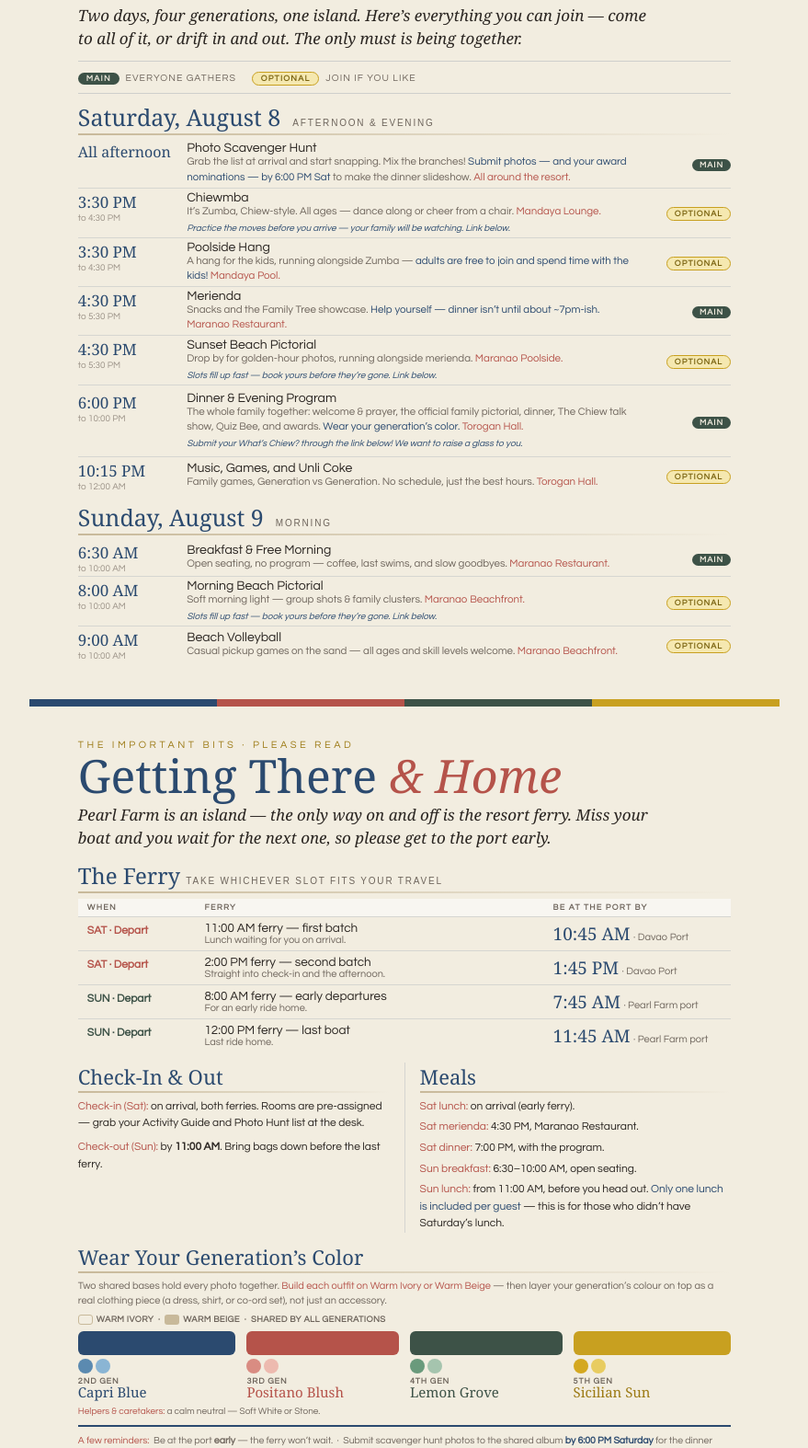
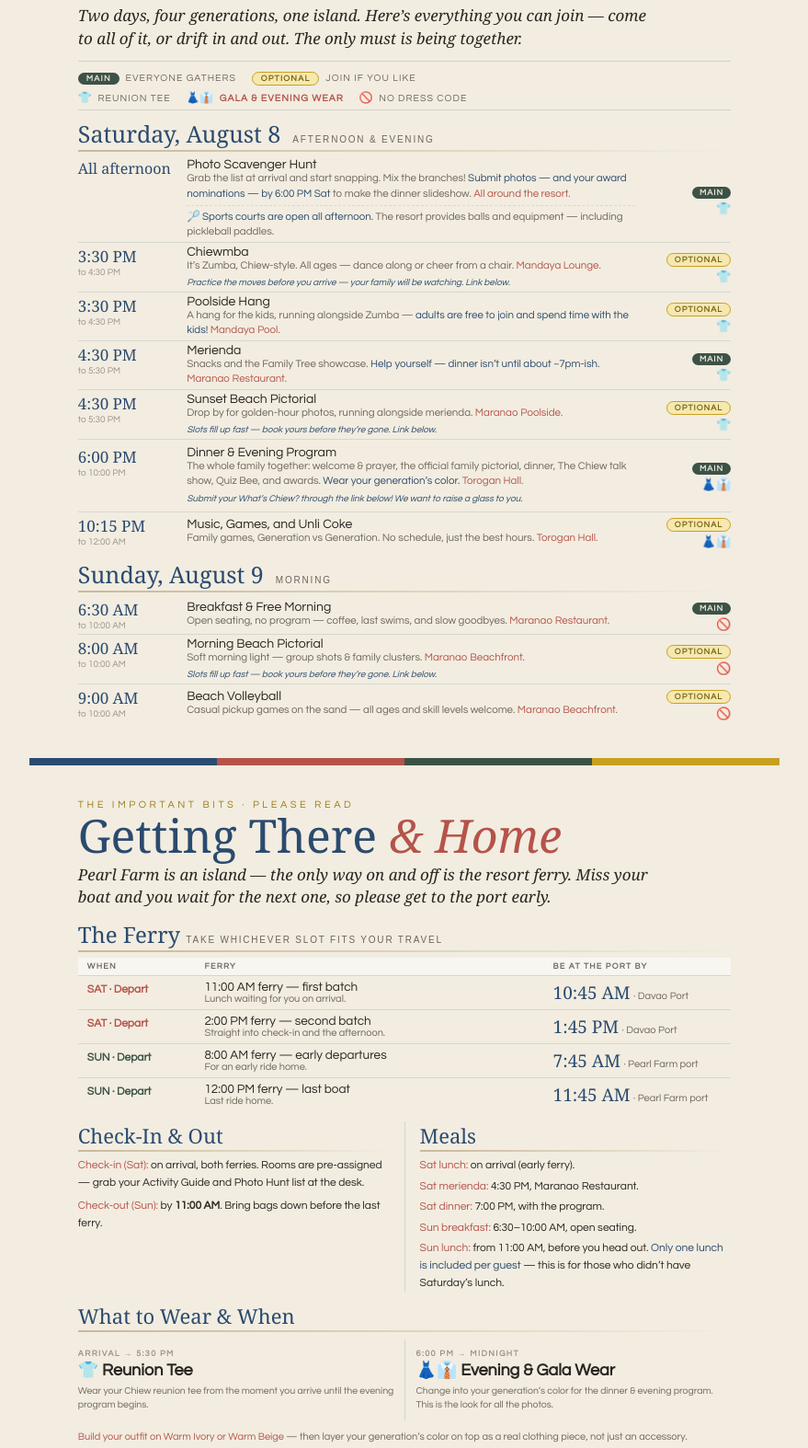
Before and after one commit to jnpkwan/Chiew_2026, a plain HTML site: page index.html in a window 1280 px wide. Shown: the part 151-1725 px from the top of the page at 92% size, without its empty margins (200-1079 px from the left). Drawn offline with Linux system fonts and the light colour scheme.

Commit message:
Add files via upload

```diff
--- a/index.html
+++ b/index.html
@@ -44,11 +44,19 @@ table{border-collapse:collapse;}
 
   <!-- LEGEND -->
   <table width="100%" style="margin:12px 0 4px;border-top:1px solid rgba(43,74,111,0.18);border-bottom:1px solid rgba(43,74,111,0.18);">
-    <tr><td style="padding:8px 0;">
+    <tr><td style="padding:8px 0 4px;">
       <span style="display:inline-block;font-size:9px;letter-spacing:0.14em;text-transform:uppercase;font-weight:700;padding:2px 9px;border-radius:99px;background:#3D5247;color:#F2EDE0;">Main</span>
       <span style="font-size:10.5px;letter-spacing:0.1em;text-transform:uppercase;color:#6E655C;font-weight:500;">&nbsp;Everyone gathers&nbsp;&nbsp;&nbsp;&nbsp;</span>
       <span style="display:inline-block;font-size:9px;letter-spacing:0.14em;text-transform:uppercase;font-weight:700;padding:2px 9px;border-radius:99px;background:#F5E8B0;color:#7a6310;border:1px solid #C8A020;">Optional</span>
       <span style="font-size:10.5px;letter-spacing:0.1em;text-transform:uppercase;color:#6E655C;font-weight:500;">&nbsp;Join if you like</span>
+    </td></tr>
+    <tr><td style="padding:0 0 6px;">
+      <span style="font-size:12px;">👕</span>
+      <span style="font-size:10.5px;letter-spacing:0.1em;text-transform:uppercase;color:#6E655C;font-weight:500;">&nbsp;Reunion tee&nbsp;&nbsp;&nbsp;&nbsp;</span>
+      <span style="font-size:12px;">👗👔</span>
+      <span style="font-size:10.5px;letter-spacing:0.1em;text-transform:uppercase;color:#B5534A;font-weight:600;">&nbsp;Gala &amp; evening wear&nbsp;&nbsp;&nbsp;&nbsp;</span>
+      <span style="font-size:12px;">🚫</span>
+      <span style="font-size:10.5px;letter-spacing:0.1em;text-transform:uppercase;color:#6E655C;font-weight:500;">&nbsp;No dress code</span>
     </td></tr>
   </table>
 
@@ -60,32 +68,32 @@ table{border-collapse:collapse;}
     <colgroup><col style="width:1.15in;"><col><col style="width:1in;"></colgroup>
 
     <tr style="border-bottom:1px solid rgba(43,74,111,0.14);"><td style="padding:3px 8px 3px 0;vertical-align:top;"><span class="dispfont" style="font-size:16px;color:#2B4A6F;">All afternoon</span></td>
-      <td style="padding:3px 8px;"><div style="font-weight:500;font-size:14px;color:#2A2521;">Photo Scavenger Hunt</div><div style="font-size:11.5px;color:#6E655C;line-height:1.4;">Grab the list at arrival and start snapping. Mix the branches! <span style="color:#2B4A6F;">Submit photos &mdash; and your award nominations &mdash; by 6:00 PM Sat</span> to make the dinner slideshow. <span style="color:#B5534A;">All around the resort.</span></div></td>
-      <td style="padding:3px 0;text-align:right;vertical-align:middle;"><span style="display:inline-block;font-size:9px;letter-spacing:0.12em;text-transform:uppercase;font-weight:700;padding:2px 8px;border-radius:99px;background:#3D5247;color:#F2EDE0;">Main</span></td></tr>
+      <td style="padding:3px 8px;"><div style="font-weight:500;font-size:14px;color:#2A2521;">Photo Scavenger Hunt</div><div style="font-size:11.5px;color:#6E655C;line-height:1.4;">Grab the list at arrival and start snapping. Mix the branches! <span style="color:#2B4A6F;">Submit photos &mdash; and your award nominations &mdash; by 6:00 PM Sat</span> to make the dinner slideshow. <span style="color:#B5534A;">All around the resort.</span></div><div style="font-size:11.5px;color:#6E655C;line-height:1.4;margin-top:4px;padding-top:4px;border-top:1px dashed rgba(43,74,111,0.12);">🏸 <span style="color:#2B4A6F;">Sports courts are open all afternoon.</span> The resort provides balls and equipment &mdash; including pickleball paddles.</div></td>
+      <td style="padding:3px 0;text-align:right;vertical-align:middle;"><span style="display:inline-block;font-size:9px;letter-spacing:0.12em;text-transform:uppercase;font-weight:700;padding:2px 8px;border-radius:99px;background:#3D5247;color:#F2EDE0;">Main</span><div style="font-size:13px;margin-top:3px;text-align:right;">👕</div></td></tr>
 
     <tr style="border-bottom:1px solid rgba(43,74,111,0.14);"><td style="padding:3px 8px 3px 0;vertical-align:top;"><span class="dispfont" style="font-size:17px;color:#2B4A6F;">3:30 PM</span><div style="font-size:10px;color:#9a9186;margin-top:1px;">to 4:30 PM</div></td>
       <td style="padding:3px 8px;"><div style="font-weight:500;font-size:14px;color:#2A2521;">Chiewmba</div><div style="font-size:11.5px;color:#6E655C;line-height:1.4;">It&rsquo;s Zumba, Chiew-style. All ages &mdash; dance along or cheer from a chair. <span style="color:#B5534A;">Mandaya Lounge.</span><div style="font-size:10px;color:#2B4A6F;font-style:italic;margin-top:3px;">Practice the moves before you arrive &mdash; your family will be watching. Link below.</div></div></td>
-      <td style="padding:3px 0;text-align:right;vertical-align:middle;"><span style="display:inline-block;font-size:9px;letter-spacing:0.12em;text-transform:uppercase;font-weight:700;padding:2px 8px;border-radius:99px;background:#F5E8B0;color:#7a6310;border:1px solid #C8A020;">Optional</span></td></tr>
+      <td style="padding:3px 0;text-align:right;vertical-align:middle;"><span style="display:inline-block;font-size:9px;letter-spacing:0.12em;text-transform:uppercase;font-weight:700;padding:2px 8px;border-radius:99px;background:#F5E8B0;color:#7a6310;border:1px solid #C8A020;">Optional</span><div style="font-size:13px;margin-top:3px;text-align:right;">👕</div></td></tr>
 
     <tr style="border-bottom:1px solid rgba(43,74,111,0.14);"><td style="padding:3px 8px 3px 0;vertical-align:top;"><span class="dispfont" style="font-size:17px;color:#2B4A6F;">3:30 PM</span><div style="font-size:10px;color:#9a9186;margin-top:1px;">to 4:30 PM</div></td>
       <td style="padding:3px 8px;"><div style="font-weight:500;font-size:14px;color:#2A2521;">Poolside Hang</div><div style="font-size:11.5px;color:#6E655C;line-height:1.4;">A hang for the kids, running alongside Zumba &mdash; <span style="color:#2B4A6F;">adults are free to join and spend time with the kids!</span> <span style="color:#B5534A;">Mandaya Pool.</span></div></td>
-      <td style="padding:3px 0;text-align:right;vertical-align:middle;"><span style="display:inline-block;font-size:9px;letter-spacing:0.12em;text-transform:uppercase;font-weight:700;padding:2px 8px;border-radius:99px;background:#F5E8B0;color:#7a6310;border:1px solid #C8A020;">Optional</span></td></tr>
+      <td style="padding:3px 0;text-align:right;vertical-align:middle;"><span style="display:inline-block;font-size:9px;letter-spacing:0.12em;text-transform:uppercase;font-weight:700;padding:2px 8px;border-radius:99px;background:#F5E8B0;color:#7a6310;border:1px solid #C8A020;">Optional</span><div style="font-size:13px;margin-top:3px;text-align:right;">👕</div></td></tr>
 
     <tr style="border-bottom:1px solid rgba(43,74,111,0.14);"><td style="padding:3px 8px 3px 0;vertical-align:top;"><span class="dispfont" style="font-size:17px;color:#2B4A6F;">4:30 PM</span><div style="font-size:10px;color:#9a9186;margin-top:1px;">to 5:30 PM</div></td>
       <td style="padding:3px 8px;"><div style="font-weight:500;font-size:14px;color:#2A2521;">Merienda</div><div style="font-size:11.5px;color:#6E655C;line-height:1.4;">Snacks and the Family Tree showcase. <span style="color:#2B4A6F;">Help yourself &mdash; dinner isn&rsquo;t until about ~7pm-ish.</span> <span style="color:#B5534A;">Maranao Restaurant.</span></div></td>
-      <td style="padding:3px 0;text-align:right;vertical-align:middle;"><span style="display:inline-block;font-size:9px;letter-spacing:0.12em;text-transform:uppercase;font-weight:700;padding:2px 8px;border-radius:99px;background:#3D5247;color:#F2EDE0;">Main</span></td></tr>
+      <td style="padding:3px 0;text-align:right;vertical-align:middle;"><span style="display:inline-block;font-size:9px;letter-spacing:0.12em;text-transform:uppercase;font-weight:700;padding:2px 8px;border-radius:99px;background:#3D5247;color:#F2EDE0;">Main</span><div style="font-size:13px;margin-top:3px;text-align:right;">👕</div></td></tr>
 
     <tr style="border-bottom:1px solid rgba(43,74,111,0.14);"><td style="padding:3px 8px 3px 0;vertical-align:top;"><span class="dispfont" style="font-size:17px;color:#2B4A6F;">4:30 PM</span><div style="font-size:10px;color:#9a9186;margin-top:1px;">to 5:30 PM</div></td>
       <td style="padding:3px 8px;"><div style="font-weight:500;font-size:14px;color:#2A2521;">Sunset Beach Pictorial</div><div style="font-size:11.5px;color:#6E655C;line-height:1.4;">Drop by for golden-hour photos, running alongside merienda. <span style="color:#B5534A;">Maranao Poolside.</span><div style="font-size:10px;color:#2B4A6F;font-style:italic;margin-top:3px;">Slots fill up fast &mdash; book yours before they&rsquo;re gone. Link below.</div></div></td>
-      <td style="padding:3px 0;text-align:right;vertical-align:middle;"><span style="display:inline-block;font-size:9px;letter-spacing:0.12em;text-transform:uppercase;font-weight:700;padding:2px 8px;border-radius:99px;background:#F5E8B0;color:#7a6310;border:1px solid #C8A020;">Optional</span></td></tr>
+      <td style="padding:3px 0;text-align:right;vertical-align:middle;"><span style="display:inline-block;font-size:9px;letter-spacing:0.12em;text-transform:uppercase;font-weight:700;padding:2px 8px;border-radius:99px;background:#F5E8B0;color:#7a6310;border:1px solid #C8A020;">Optional</span><div style="font-size:13px;margin-top:3px;text-align:right;">👕</div></td></tr>
 
     <tr style="border-bottom:1px solid rgba(43,74,111,0.14);"><td style="padding:7px 8px 7px 0;vertical-align:top;"><span class="dispfont" style="font-size:17px;color:#2B4A6F;">6:00 PM</span><div style="font-size:10px;color:#9a9186;margin-top:1px;">to 10:00 PM</div></td>
       <td style="padding:7px 8px;"><div style="font-weight:500;font-size:14px;color:#2A2521;">Dinner &amp; Evening Program</div><div style="font-size:11.5px;color:#6E655C;line-height:1.4;">The whole family together: welcome &amp; prayer, the official family pictorial, dinner, The Chiew talk show, Quiz Bee, and awards. <span style="color:#2B4A6F;">Wear your generation&rsquo;s color.</span> <span style="color:#B5534A;">Torogan Hall.</span><div style="font-size:10px;color:#2B4A6F;font-style:italic;margin-top:3px;">Submit your What&rsquo;s Chiew? through the link below! We want to raise a glass to you.</div></div></td>
-      <td style="padding:7px 0;text-align:right;vertical-align:middle;"><span style="display:inline-block;font-size:9px;letter-spacing:0.12em;text-transform:uppercase;font-weight:700;padding:2px 8px;border-radius:99px;background:#3D5247;color:#F2EDE0;">Main</span></td></tr>
+      <td style="padding:7px 0;text-align:right;vertical-align:middle;"><span style="display:inline-block;font-size:9px;letter-spacing:0.12em;text-transform:uppercase;font-weight:700;padding:2px 8px;border-radius:99px;background:#3D5247;color:#F2EDE0;">Main</span><div style="font-size:13px;margin-top:3px;text-align:right;">👗👔</div></td></tr>
 
     <tr><td style="padding:3px 8px 3px 0;vertical-align:top;"><span class="dispfont" style="font-size:17px;color:#2B4A6F;">10:15 PM</span><div style="font-size:10px;color:#9a9186;margin-top:1px;">to 12:00 AM</div></td>
       <td style="padding:3px 8px;"><div style="font-weight:500;font-size:14px;color:#2A2521;">Music, Games, and Unli Coke</div><div style="font-size:11.5px;color:#6E655C;line-height:1.4;">Family games, Generation vs Generation. No schedule, just the best hours. <span style="color:#B5534A;">Torogan Hall.</span></div></td>
-      <td style="padding:3px 0;text-align:right;vertical-align:middle;"><span style="display:inline-block;font-size:9px;letter-spacing:0.12em;text-transform:uppercase;font-weight:700;padding:2px 8px;border-radius:99px;background:#F5E8B0;color:#7a6310;border:1px solid #C8A020;">Optional</span></td></tr>
+      <td style="padding:3px 0;text-align:right;vertical-align:middle;"><span style="display:inline-block;font-size:9px;letter-spacing:0.12em;text-transform:uppercase;font-weight:700;padding:2px 8px;border-radius:99px;background:#F5E8B0;color:#7a6310;border:1px solid #C8A020;">Optional</span><div style="font-size:13px;margin-top:3px;text-align:right;">👗👔</div></td></tr>
   </table>
 
   <!-- SUNDAY -->
@@ -97,15 +105,15 @@ table{border-collapse:collapse;}
 
     <tr style="border-bottom:1px solid rgba(43,74,111,0.14);"><td style="padding:3px 8px 3px 0;vertical-align:top;"><span class="dispfont" style="font-size:17px;color:#2B4A6F;">6:30 AM</span><div style="font-size:10px;color:#9a9186;margin-top:1px;">to 10:00 AM</div></td>
       <td style="padding:3px 8px;"><div style="font-weight:500;font-size:14px;color:#2A2521;">Breakfast &amp; Free Morning</div><div style="font-size:11.5px;color:#6E655C;line-height:1.4;">Open seating, no program &mdash; coffee, last swims, and slow goodbyes. <span style="color:#B5534A;">Maranao Restaurant.</span></div></td>
-      <td style="padding:3px 0;text-align:right;vertical-align:middle;"><span style="display:inline-block;font-size:9px;letter-spacing:0.12em;text-transform:uppercase;font-weight:700;padding:2px 8px;border-radius:99px;background:#3D5247;color:#F2EDE0;">Main</span></td></tr>
+      <td style="padding:3px 0;text-align:right;vertical-align:middle;"><span style="display:inline-block;font-size:9px;letter-spacing:0.12em;text-transform:uppercase;font-weight:700;padding:2px 8px;border-radius:99px;background:#3D5247;color:#F2EDE0;">Main</span><div style="font-size:13px;margin-top:3px;text-align:right;">🚫</div></td></tr>
 
     <tr style="border-bottom:1px solid rgba(43,74,111,0.14);"><td style="padding:3px 8px 3px 0;vertical-align:top;"><span class="dispfont" style="font-size:17px;color:#2B4A6F;">8:00 AM</span><div style="font-size:10px;color:#9a9186;margin-top:1px;">to 10:00 AM</div></td>
       <td style="padding:3px 8px;"><div style="font-weight:500;font-size:14px;color:#2A2521;">Morning Beach Pictorial</div><div style="font-size:11.5px;color:#6E655C;line-height:1.4;">Soft morning light &mdash; group shots &amp; family clusters. <span style="color:#B5534A;">Maranao Beachfront.</span><div style="font-size:10px;color:#2B4A6F;font-style:italic;margin-top:3px;">Slots fill up fast &mdash; book yours before they&rsquo;re gone. Link below.</div></div></td>
-      <td style="padding:3px 0;text-align:right;vertical-align:middle;"><span style="display:inline-block;font-size:9px;letter-spacing:0.12em;text-transform:uppercase;font-weight:700;padding:2px 8px;border-radius:99px;background:#F5E8B0;color:#7a6310;border:1px solid #C8A020;">Optional</span></td></tr>
+      <td style="padding:3px 0;text-align:right;vertical-align:middle;"><span style="display:inline-block;font-size:9px;letter-spacing:0.12em;text-transform:uppercase;font-weight:700;padding:2px 8px;border-radius:99px;background:#F5E8B0;color:#7a6310;border:1px solid #C8A020;">Optional</span><div style="font-size:13px;margin-top:3px;text-align:right;">🚫</div></td></tr>
 
     <tr><td style="padding:3px 8px 3px 0;vertical-align:top;"><span class="dispfont" style="font-size:17px;color:#2B4A6F;">9:00 AM</span><div style="font-size:10px;color:#9a9186;margin-top:1px;">to 10:00 AM</div></td>
       <td style="padding:3px 8px;"><div style="font-weight:500;font-size:14px;color:#2A2521;">Beach Volleyball</div><div style="font-size:11.5px;color:#6E655C;line-height:1.4;">Casual pickup games on the sand &mdash; all ages and skill levels welcome. <span style="color:#B5534A;">Maranao Beachfront.</span></div></td>
-      <td style="padding:3px 0;text-align:right;vertical-align:middle;"><span style="display:inline-block;font-size:9px;letter-spacing:0.12em;text-transform:uppercase;font-weight:700;padding:2px 8px;border-radius:99px;background:#F5E8B0;color:#7a6310;border:1px solid #C8A020;">Optional</span></td></tr>
+      <td style="padding:3px 0;text-align:right;vertical-align:middle;"><span style="display:inline-block;font-size:9px;letter-spacing:0.12em;text-transform:uppercase;font-weight:700;padding:2px 8px;border-radius:99px;background:#F5E8B0;color:#7a6310;border:1px solid #C8A020;">Optional</span><div style="font-size:13px;margin-top:3px;text-align:right;">🚫</div></td></tr>
   </table>
 
 
@@ -175,10 +183,26 @@ table{border-collapse:collapse;}
 
 
   <!-- WEAR YOUR COLOR -->
-  <p class="dispfont" style="font-size:22px;color:#2B4A6F;font-weight:400;margin:11px 0 1px;">Wear Your Generation&rsquo;s Color</p>
-  <div style="height:2px;background:linear-gradient(90deg,#C8B99A,transparent);margin-bottom:6px;"></div>
+  <p class="dispfont" style="font-size:22px;color:#2B4A6F;font-weight:400;margin:11px 0 1px;">What to Wear &amp; When</p>
+  <div style="height:2px;background:linear-gradient(90deg,#C8B99A,transparent);margin-bottom:8px;"></div>
 
-  <p style="font-size:11px;color:#6E655C;line-height:1.5;margin-bottom:6px;">Two shared bases hold every photo together. <span style="color:#B5534A;">Build each outfit on Warm Ivory or Warm Beige</span> &mdash; then layer your generation&rsquo;s colour on top as a real clothing piece (a dress, shirt, or co-ord set), not just an accessory.</p>
+  <!-- Two-act dress timeline -->
+  <table width="100%" style="table-layout:fixed;border-collapse:collapse;margin-bottom:10px;">
+    <tr>
+      <td style="width:50%;padding:10px 8px 10px 0;border-right:1px solid rgba(43,74,111,0.14);vertical-align:top;">
+        <div style="font-size:9px;letter-spacing:0.16em;text-transform:uppercase;color:#9a9186;font-weight:600;margin-bottom:4px;">Arrival &rarr; 5:30 PM</div>
+        <div style="font-size:18px;font-weight:700;color:#2A2521;line-height:1.1;">👕 Reunion Tee</div>
+        <div style="font-size:10.5px;color:#6E655C;margin-top:4px;line-height:1.45;">Wear your Chiew reunion tee from the moment you arrive until the evening program begins.</div>
+      </td>
+      <td style="width:50%;padding:10px 0 10px 12px;vertical-align:top;">
+        <div style="font-size:9px;letter-spacing:0.16em;text-transform:uppercase;color:#9a9186;font-weight:600;margin-bottom:4px;">6:00 PM &rarr; Midnight</div>
+        <div style="font-size:18px;font-weight:700;color:#2A2521;line-height:1.1;">👗👔 Evening &amp; Gala Wear</div>
+        <div style="font-size:10.5px;color:#6E655C;margin-top:4px;line-height:1.45;">Change into your generation&rsquo;s color for the dinner &amp; evening program. This is the look for all the photos.</div>
+      </td>
+    </tr>
+  </table>
+
+  <p style="font-size:11px;color:#6E655C;line-height:1.5;margin-bottom:6px;"><span style="color:#B5534A;">Build your outfit on Warm Ivory or Warm Beige</span> &mdash; then layer your generation&rsquo;s color on top as a real clothing piece, not just an accessory.</p>
   <p style="font-size:9.5px;letter-spacing:0.04em;text-transform:uppercase;color:#6E655C;font-weight:600;margin-bottom:7px;"><span style="display:inline-block;width:16px;height:11px;border-radius:3px;background:#F2EDE0;border:1px solid #C8B99A;vertical-align:middle;margin-right:4px;"></span>Warm Ivory&nbsp;&nbsp;&middot;&nbsp;&nbsp;<span style="display:inline-block;width:16px;height:11px;border-radius:3px;background:#C8B99A;vertical-align:middle;margin:0 4px 0 0;"></span>Warm Beige&nbsp;&nbsp;&middot;&nbsp;&nbsp;shared by all generations</p>
 
   <!-- generation colours -->
```
